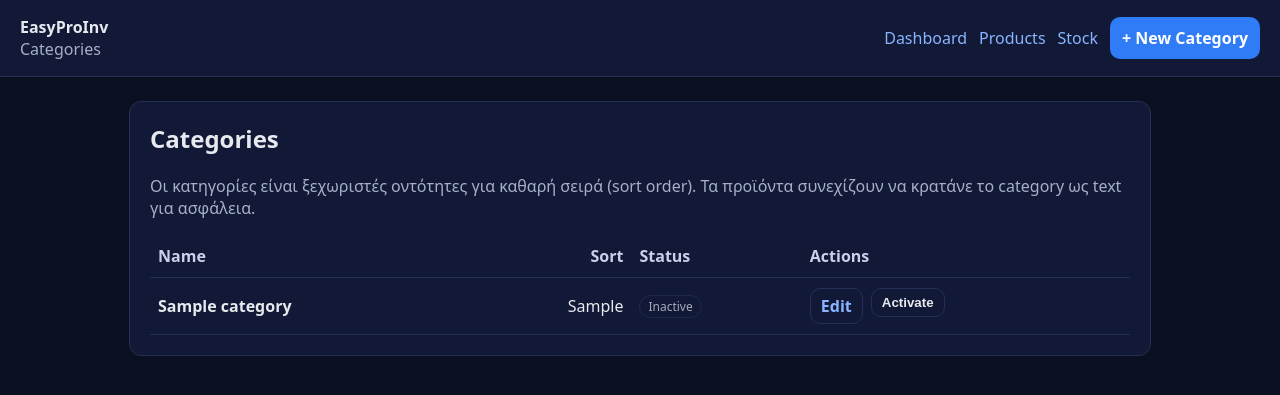
After one commit to cfragoulis-design/Warehouse, a FastAPI app: template app/templates/categories_list.html in a window 1280 px wide. The commit adds this page. Shown: the top 395 px of the page. Run offline with FastAPI, Linux system fonts and the light colour scheme; the template is opened without the code that fills it: most values are stand-ins (such as "Sample title", 1, 10 or a date in 2020); parts of the project's set-up code (start-up, migrations or seed data) failed here and were passed over.

Commit message:
Add files via upload

```diff
--- /dev/null
+++ b/app/templates/categories_list.html
@@ -0,0 +1,77 @@
+<!doctype html>
+<html lang="el">
+<head>
+  <meta charset="utf-8" />
+  <meta name="viewport" content="width=device-width, initial-scale=1" />
+  <title>Categories</title>
+  <style>
+    body{font-family:system-ui,Segoe UI,Arial,sans-serif;background:#0b1020;color:#e7e9ee;margin:0;}
+    .top{display:flex;justify-content:space-between;align-items:center;padding:16px 20px;background:#111936;border-bottom:1px solid #243055;}
+    .card{max-width:980px;margin:24px auto;padding:20px;background:#111936;border:1px solid #243055;border-radius:12px;}
+    .muted{color:#a7b0c7}
+    a{color:#8ab4ff;text-decoration:none}
+    table{width:100%;border-collapse:collapse}
+    th,td{border-bottom:1px solid #243055;padding:10px 8px;text-align:left;vertical-align:middle}
+    th{color:#c9d1ea;font-weight:800}
+    .pill{display:inline-block;padding:2px 8px;border:1px solid #243055;border-radius:999px;font-size:12px}
+    .pill.off{opacity:.7}
+    .btn{background:#2f7cf6;color:white;border:0;border-radius:10px;padding:10px 12px;font-weight:900;cursor:pointer}
+    .btnlink{display:inline-block;border:1px solid #243055;border-radius:10px;padding:6px 10px;font-weight:800}
+    .btnlink:hover{border-color:#3a4b80}
+    .actions{display:flex;gap:8px;flex-wrap:wrap}
+    .right{text-align:right}
+    .mono{font-variant-numeric:tabular-nums}
+  </style>
+</head>
+<body>
+  <div class="top">
+    <div>
+      <div style="font-weight:900">EasyProInv</div>
+      <div class="muted">Categories</div>
+    </div>
+    <div style="display:flex;gap:12px;align-items:center">
+      <a href="/dashboard">Dashboard</a>
+      <a href="/products">Products</a>
+      <a href="/stock">Stock</a>
+      <a class="btn" href="/categories/new" style="color:white">+ New Category</a>
+    </div>
+  </div>
+
+  <div class="card">
+    <h2 style="margin-top:0">Categories</h2>
+    <p class="muted">Οι κατηγορίες είναι ξεχωριστές οντότητες για καθαρή σειρά (sort order). Τα προϊόντα συνεχίζουν να κρατάνε το category ως text για ασφάλεια.</p>
+
+    <table>
+      <tr>
+        <th>Name</th>
+        <th class="right">Sort</th>
+        <th>Status</th>
+        <th>Actions</th>
+      </tr>
+      {% for c in categories %}
+      <tr>
+        <td style="font-weight:800">{{ c.name }}</td>
+        <td class="right mono">{{ c.sort_order }}</td>
+        <td>
+          {% if c.is_active %}
+            <span class="pill">Active</span>
+          {% else %}
+            <span class="pill off">Inactive</span>
+          {% endif %}
+        </td>
+        <td>
+          <div class="actions">
+            <a class="btnlink" href="/categories/{{ c.id }}/edit">Edit</a>
+            <form method="post" action="/categories/{{ c.id }}/toggle" style="display:inline;margin:0">
+              <button class="btnlink" type="submit" style="background:transparent;color:#e7e9ee;cursor:pointer">
+                {{ 'Deactivate' if c.is_active else 'Activate' }}
+              </button>
+            </form>
+          </div>
+        </td>
+      </tr>
+      {% endfor %}
+    </table>
+  </div>
+</body>
+</html>
--- a/app/templates/dashboard.html
+++ b/app/templates/dashboard.html
@@ -246,6 +246,11 @@
             <span>Add / edit inventory items</span>
           </a>
 
+          <a class="action" href="/categories">
+            <strong>Categories</strong>
+            <span>Order / rename / disable categories</span>
+          </a>
+
           <a class="action" href="/stock">
             <strong>Current Stock</strong>
             <span>Live totals (includes zeros)</span>
```
Also changed, not shown: app/templates/category_form.html (added, +52 -0 lines), app/templates/product_form.html (+21 -5 lines).
